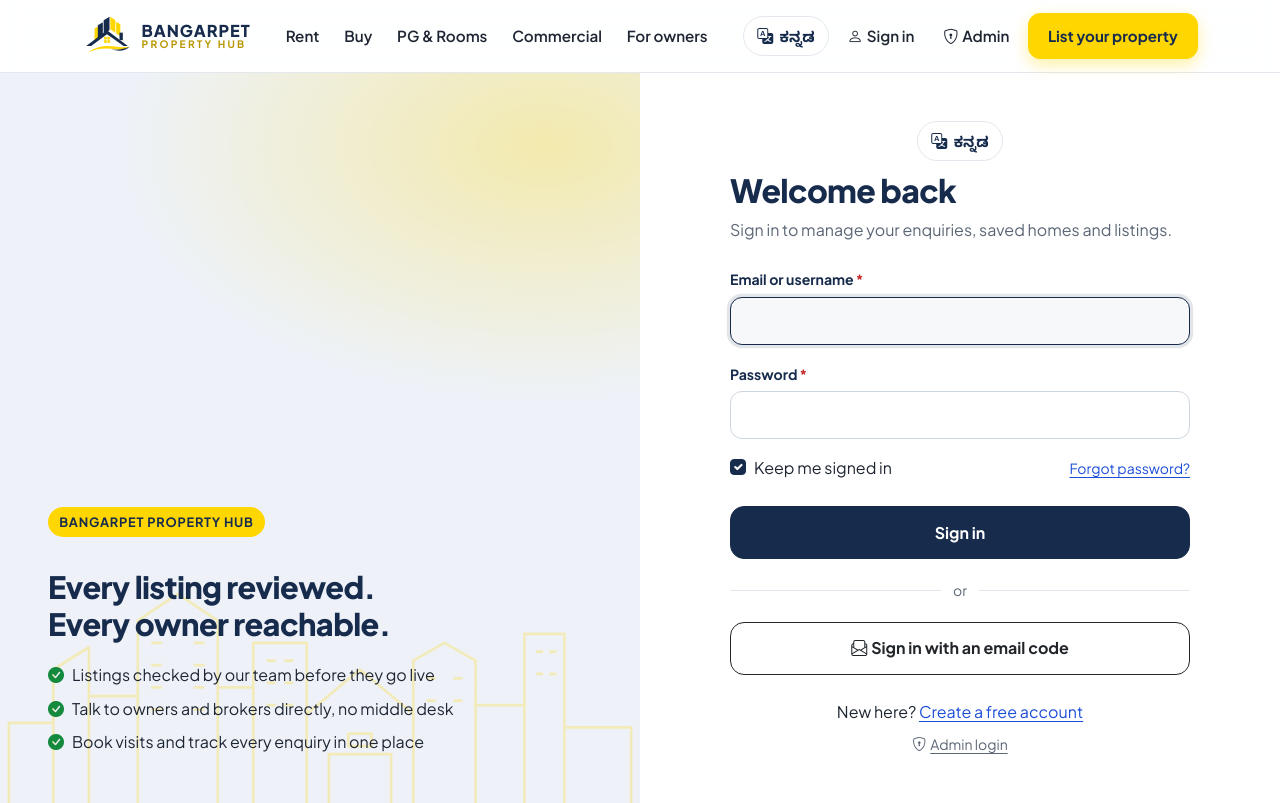
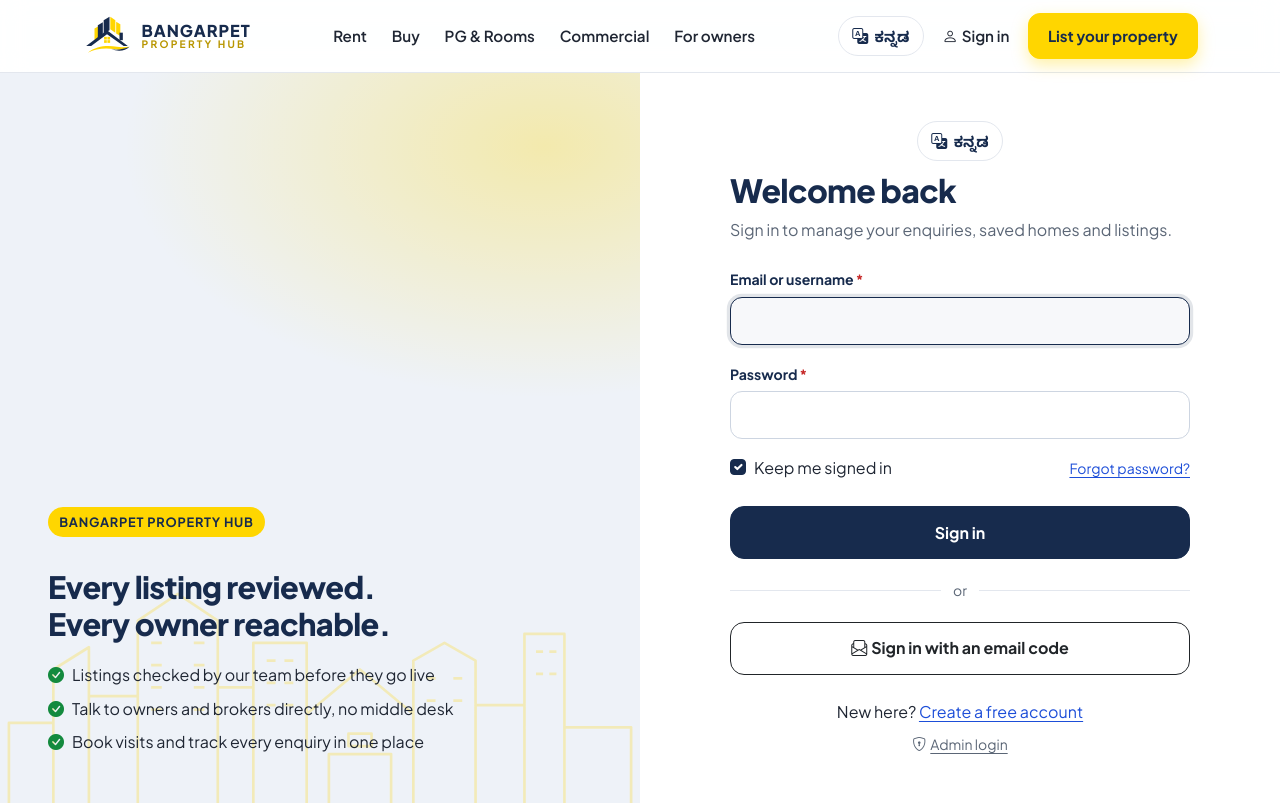
Before and after one commit to techzodo-dot/bangarpet-properties-hub, a Django app: page /login/?next=/management/notices/ in a window 1280 px wide. Run offline with Django 5.2, Linux system fonts and the light colour scheme; data comes from the database, SQL or seed files in the repository; some libraries are stand-ins or nearby versions.

Commit message:
Remove Admin link beside Sign in from header

```diff
--- a/templates/partials/header.html
+++ b/templates/partials/header.html
@@ -47,7 +47,6 @@
               {% if user.is_partner or user.is_platform_admin %}<a class="btn btn-accent" href="{% url 'dashboard:partner_property_add' %}"><i class="bi bi-plus-lg me-1"></i>{% translate "List property" %}</a>{% endif %}
             {% else %}
               <a class="nav-link px-lg-2" href="{% url 'accounts:login' %}?next={{ request.get_full_path|urlencode }}"><i class="bi bi-person me-1"></i>{% translate "Sign in" %}</a>
-              <a class="nav-link px-lg-2" href="{% url 'accounts:admin_login' %}"><i class="bi bi-shield-lock me-1" aria-hidden="true"></i>{% translate "Admin" %}</a>
               <a class="btn btn-accent" href="{% url 'accounts:register' %}?type=owner">{% translate "List your property" %}</a>
             {% endif %}
           </div>
```
